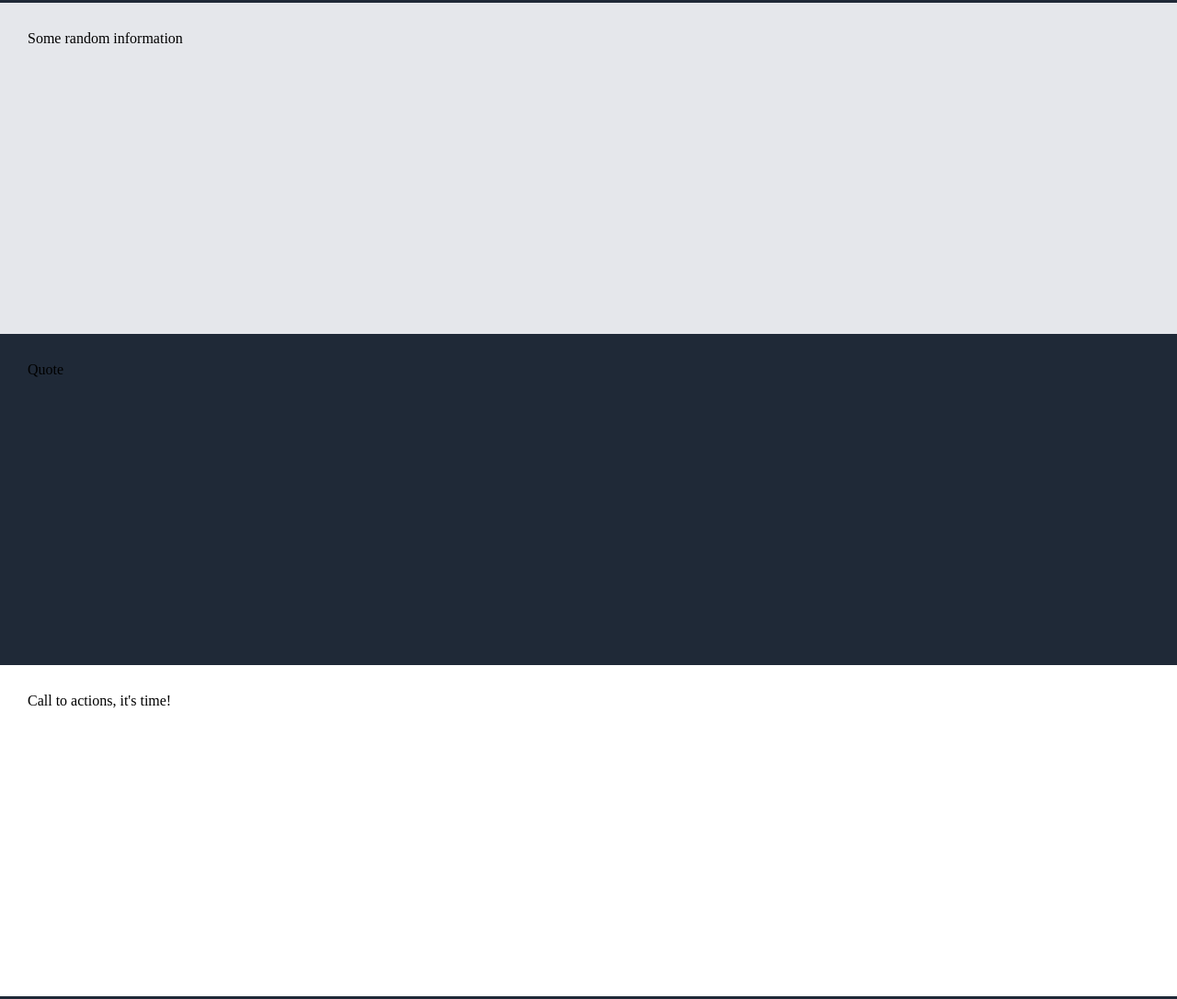
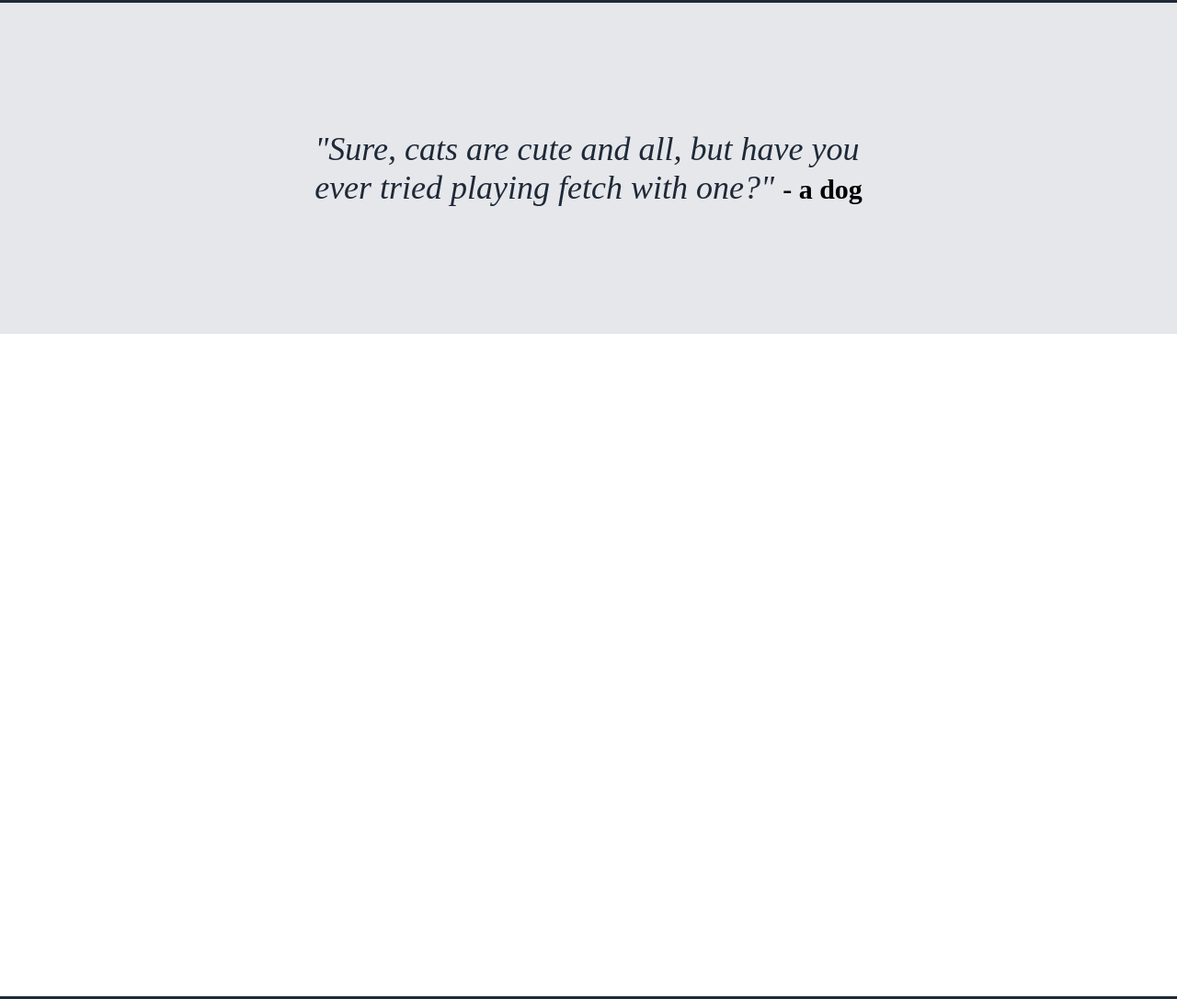
Before and after one commit to BaraaBasim/awesome-page, a plain HTML site: page index.html in a window 1280 px wide. Shown: the part 568-1654 px from the top of the page at 92% size. Drawn offline with Linux system fonts and the light colour scheme.

Commit message:
boxes second section

```diff
--- a/index.html
+++ b/index.html
@@ -12,9 +12,9 @@
             <img src="./media/1536086956.svg" class="header-logo"></img>
             </div>
             <div class="right-links">
-            <a href="" class="header-link">Services</a>
-            <a href="" class="header-link">About</a>
-            <a href="" class="header-link">Contact</a>
+            <a href="" class="header-link">Treats</a>
+            <a href="" class="header-link">Fetch</a>
+            <a href="" class="header-link">Breeds</a>
             </div>
         </div>
     <div class="body">
@@ -27,11 +27,20 @@
             <img src="./media/dog.png" alt="This is a placeholder for an image">
         </div>
 
-        <div class="second-section">Some random information</div>
+        <div class="second-section"><p>"Sure, cats are cute and all,
+             but have you <br>ever tried playing fetch with one?"  <span>- a dog</span></p>
 
-        <div class="third-section">Quote</div>
+        </div>
 
-        <div class="fourth-section">Call to actions, it's time!</div>
+        <div class="third-section">
+
+        </div>
+
+        <div class="fourth-section">
+            <div class="box"></div>
+            <div class="box"></div>
+            <div class="box"></div>
+        </div>
     </div>
 
     <div class="footer">
--- a/styles.css
+++ b/styles.css
@@ -99,14 +99,34 @@ a {
 
 .second-section {
     background-color: #E5E7EB;
+    display: flex;
+
+    justify-content: center;
+    align-items: center;
+    color: #1F2937;
+    font-style: italic;
+    font-size: 36px;
+}
+
+.second-section span {
+    font-weight: bold;
+    font-size: 30px;
+    font-style: normal;
+    color: black;
 }
 
 
-.third-section {
-    background-color: #1F2937;
+.fourth-section {
+    display: flex;
+    justify-content: center;
+    align-items: center;
 }
 
+.fourth-section .box {
+    width: 100px;
+    height: 100px;
 
+}
 
 .footer {
     height: 72px;
```
